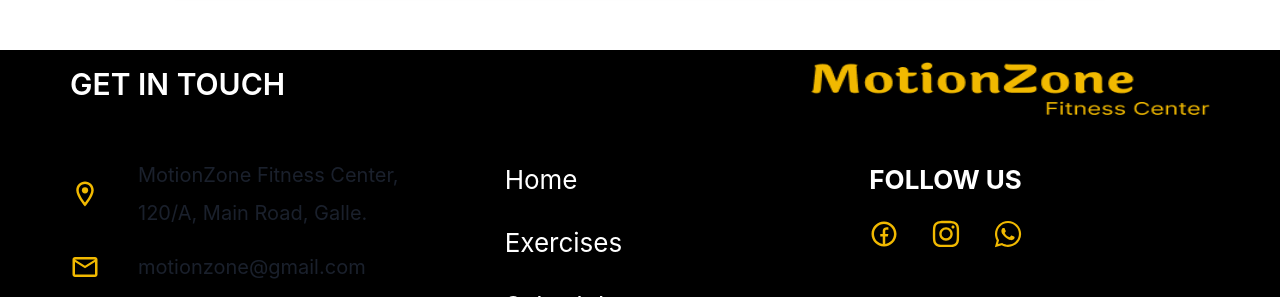
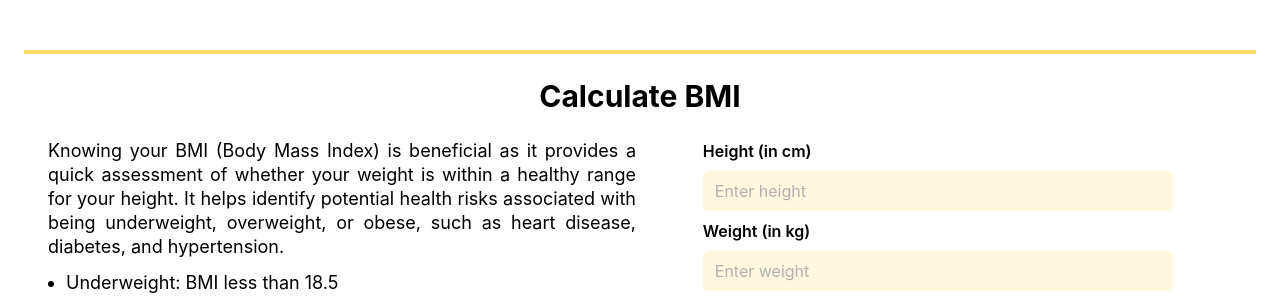
Before and after one commit to GymManagmentSystem/gym_client_web_app, a React (Vite) app: page /home in a window 1280 px wide. Shown: the part 2503-2800 px from the top of the page. Built offline with nearby package versions, Linux system fonts and the light colour scheme.

Commit message:
create BMI calculator

```diff
--- /dev/null
+++ b/src/components/Home/CalculateBMI.tsx
@@ -0,0 +1,194 @@
+import { Box, Button, Input, ListItem, Stack, Text, UnorderedList, VStack } from "@chakra-ui/react";
+import HorizontalBar from "../HorizontalBar";
+import { useState } from "react";
+
+const CalculateBMI = () => {
+  const [height, setHeight] = useState<string>("");
+  const [weight, setWeight] = useState<string>("");
+  const [BMI, setBMI] = useState<string | null>(null);
+  const [heightError, setHeightError] = useState<string | null>(null);
+  const [weightError, setWeightError] = useState<string | null>(null);
+  const [BMIColor,setBMIColor] = useState<string>('#000');
+  const [BMIText,setBMIText] = useState<string |null>(null)
+
+  const handleSubmit = () => {
+    setHeightError(null);
+    setWeightError(null);
+
+    if (!height) {
+      setHeightError("Height is required");
+    }
+    if (!weight) {
+      setWeightError("Weight is required");
+    }
+    if (height && weight) {
+      const heightInMeters = parseFloat(height) / 100;
+      const weightInKg = parseFloat(weight);
+      const BMIValue = (weightInKg / (heightInMeters * heightInMeters)).toFixed(2);
+      setBMI(BMIValue);
+      changeBMIColor(parseFloat(BMIValue))
+
+    } else {
+      setBMI(null);
+    }
+  };
+
+  const handleHeightChange = (e: React.ChangeEvent<HTMLInputElement>) => {
+    setHeight(e.target.value);
+    setBMI(null);
+    setHeightError(null);
+  };
+
+  const handleWeightChange = (e: React.ChangeEvent<HTMLInputElement>) => {
+    setWeight(e.target.value);
+    setBMI(null);
+    setWeightError(null);
+  };
+
+  const changeBMIColor =(bmi:number)=>{
+    if(bmi<18.5){
+      setBMIColor("#01D1FB")//blue
+      setBMIText('Underweight')
+
+    }else if(bmi>=18.5 && bmi<22.9){
+      setBMIColor("#1BD60B")//green
+      setBMIText('Normal')
+
+    }else if(bmi>=23 && bmi<24.9){
+      setBMIColor("#ECFF21")//yellow
+      setBMIText('Risk to Overweight')
+
+    }else if(bmi>=25 && bmi<29.9){
+      setBMIColor("#FF7512")//orange
+      setBMIText('Overweight')
+
+    }else if(bmi>=30){
+      setBMIColor("#D81313")//red
+      setBMIText('Obese')
+    }else{
+      setBMIColor("#000")//default
+    }
+  }
+
+  return (
+    <Box bg={"#fff"} m={2}>
+      <HorizontalBar />
+      <Text sx={titleText}>Calculate BMI</Text>
+      <Stack flexDirection={{ base: "column", md: "row" }} pl={10} pr={10}>
+        <Text sx={paragraphText} flex={1} lineHeight={6}>
+          Knowing your BMI (Body Mass Index) is beneficial as it provides a
+          quick assessment of whether your weight is within a healthy range for
+          your height. It helps identify potential health risks associated with
+          being underweight, overweight, or obese, such as heart disease,
+          diabetes, and hypertension.
+
+          <UnorderedList color="#000" fontSize={{ base: "12px", md: "16px", lg: "16px", xl: "18px" }}mt={2} lineHeight={8}>
+        <ListItem>Underweight: BMI less than 18.5</ListItem>
+        <ListItem>Normal Weight: BMI 18.5 - 22.9</ListItem>
+        <ListItem>Risk to Overweight: BMI 23 - 24.9</ListItem>
+        <ListItem>Overweight: BMI 25 - 29.9</ListItem>
+        <ListItem>Obese: BMI 30 or greater</ListItem>
+      </UnorderedList>
+        </Text>
+
+        <VStack flex={1} >
+          <Text sx={inputText}>Height (in cm) </Text>
+          <Input
+            variant="unstyled"
+            placeholder="Enter height"
+            type="number"
+            value={height}
+            onChange={handleHeightChange}
+            {...inputValues}
+          />
+
+          <Text sx={inputText}>Weight (in kg) </Text>
+          <Input
+            variant="unstyled"
+            placeholder="Enter weight"
+            type="number"
+            value={weight}
+            onChange={handleWeightChange}
+            {...inputValues}
+          />
+
+          <Button
+            colorScheme="#F1B900"
+            variant="outline"
+            {...submitButton}
+            onClick={handleSubmit}
+          >
+            Submit
+          </Button>
+
+          {heightError && <Text sx={errorText}>{heightError}</Text>}
+          {weightError && <Text sx={errorText}>{weightError}</Text>}
+
+          {BMI && (
+            <Stack
+              flexDirection={"row"}
+              alignItems={"center"}
+              justifyContent={"center"}
+            >
+              <Text sx={inputText}>BMI Value :</Text>
+              <Text sx={{...BMIValueText,color:BMIColor}}>{BMI}({BMIText})</Text>
+            </Stack>
+          )}
+        </VStack>
+      </Stack>
+    </Box>
+  );
+};
+
+const titleText = {
+  fontSize: { base: "18px", md: "22px", lg: "30px", xl: "30px" },
+  fontWeight: "bold",
+  color: "#000",
+  textAlign: "center",
+  mt: 5,
+  mb: 5,
+};
+
+const paragraphText = {
+  color: "#000",
+  fontSize: { base: "12px", md: "16px", lg: "16px", xl: "18px" },
+  textAlign: "justify",
+};
+
+const inputText = {
+  color: "#000",
+  fontWeight: "semibold",
+  width: { base: "100%", md: "80%" },
+};
+
+const inputValues = {
+  color: "#000",
+  _placeholder: { color: "#B1B0AD" },
+  bg: "#FFF8DF",
+  height: "40px",
+  width: { base: "100%", md: "80%" },
+  p: 3,
+};
+
+const submitButton = {
+  width: { base: "100%", md: "80%" },
+  height: "40px",
+  bg: "#fff",
+  color: "#F1B900",
+  fontWeight: "semibold",
+  fontSize: { base: "16px", md: "18px", lg: "22px" },
+  _hover: { color: "#fff", bg: "#F1B900" },
+  mt: 3,
+};
+
+const BMIValueText = {
+  fontSize: { base: "14px", md: "16px", lg: "18px" },
+  fontWeight: "semibold",
+};
+
+const errorText = {
+  color: "red",
+
+};
+
+export default CalculateBMI;
--- a/src/components/Home/ScheduleCard.tsx
+++ b/src/components/Home/ScheduleCard.tsx
@@ -52,6 +52,7 @@ const ScheduleCard = ({
   };
 
   // generate checkboxes using Array.from () function
+
   const generateCheckboxes = (sets: number, isDisabled: boolean) => {
     return Array.from({ length: sets }).map((_, checkboxIndex) => (
       <Checkbox
@@ -132,6 +133,7 @@ const mainBoxStyles = {
   m: { base: 2, md: 5, lg: 10 },
   pb: 3,
   display: { base: "block", lg: "flex" },
+
 };
 
 const calendarIconBox = {
--- a/src/components/login/LoginCard.tsx
+++ b/src/components/login/LoginCard.tsx
@@ -38,7 +38,7 @@ const LoginCard = () => {
                     <FaRegUser />
                   </Box>
                 </InputLeftElement>
-                <Input {...inputText} type="text" placeholder="User Name" />
+                <Input {...inputText} type="text" placeholder="User Name" variant={'unstyled'}/>
               </InputGroup>
 
               <InputGroup sx={inputBody}>
--- a/src/pages/Home.tsx
+++ b/src/pages/Home.tsx
@@ -1,9 +1,10 @@
 import { Grid, GridItem, Image, Text, Box } from "@chakra-ui/react";
 import HomeHeader from "../components/HomeHeader";
-import HomeImage from "../assets/home.png";
+import HomeImage from "../assets/Home.png";
 import Footer from "../components/Footer";
 import ProgressChart from "../components/Home/ProgressChart";
 import MySchedule from "../components/Home/MySchedule";
+import CalculateBMI from "../components/Home/CalculateBMI";
 
 const Home = () => {
   return (
@@ -37,7 +38,7 @@ const Home = () => {
           left="0"
           width="100%"
           padding="0"
-
+          bg="#fff"
         >
           <Box position="relative" width="100%" height="auto">
             <Image
@@ -46,34 +47,19 @@ const Home = () => {
               height={"auto"}
               objectFit={"cover"}
             />
-
-            <Box
-              position="absolute" // Overlaying text
-              zIndex="2"
-              left={'50%'}
-              top={'20%'}
-              transform="translate(-50%,-50%) "
-              mt={{base:10,md:20,lg:20}}
-
-            >
-              <Text sx={welcomeText}>
-                Welcome Back, Wilson!
-              </Text>
+            <Box sx={textBoxStyles}>
+              <Text sx={welcomeText}>Welcome Back, Wilson!</Text>
               <Text sx={readyText}>Ready for today's workout?</Text>
               <Text sx={keepText}>Keep moving forward!</Text>
             </Box>
           </Box>
-          <ProgressChart/>
-          <MySchedule/>
+
+          <ProgressChart />
+          <MySchedule />
+          <CalculateBMI />
         </GridItem>
 
-        <GridItem
-          pl="2"
-          area={"footer"}
-          left="0"
-          width="100%"
-          padding="0"
-        >
+        <GridItem pl="2" area={"footer"} left="0" width="100%" padding="0">
           <Footer />
         </GridItem>
       </Grid>
@@ -81,29 +67,35 @@ const Home = () => {
   );
 };
 
-const welcomeText={
-  fontSize:{base:'28px',md:'60px',lg:'70px',xl:'90px'},
-  fontWeight:'bold',
-  color:'#fff',
-  whiteSpace: 'nowrap', // Prevent text from breaking into two lines
-  textAlign: 'center',
+const welcomeText = {
+  fontSize: { base: "28px", md: "60px", lg: "70px", xl: "90px" },
+  fontWeight: "bold",
+  color: "#fff",
+  whiteSpace: "nowrap", // Prevent text from breaking into two lines
+  textAlign: "center",
   //mt:50
+};
 
-}
+const readyText = {
+  color: "#F1B900",
+  fontSize: { base: "20px", md: "40px", lg: "50px", xl: "70px" },
+  fontWeight: "bold",
+  textAlign: "center",
+};
 
-const readyText={
-  color:'#F1B900',
-  fontSize:{base:'20px',md:'40px',lg:'50px',xl:'70px'},
-  fontWeight:'bold',
-  textAlign:'center'
-}
+const keepText = {
+  color: "#fff",
+  fontSize: { base: "18px", md: "30px", lg: "40px", xl: "50px" },
+  fontWeight: "semibold",
+  textAlign: "center",
+};
 
-const keepText={
-  color:'#fff',
-  fontSize:{base:'18px',md:'30px',lg:'40px',xl:'50px'},
-  fontWeight:'semibold',
-  textAlign:'center',
-
-
-}
+const textBoxStyles = {
+  position: "absolute", // Overlaying text
+  zIndex: "2",
+  left: "50%",
+  top: "20%",
+  transform: "translate(-50%,-50%) ",
+  mt: { base: 10, md: 20, lg: 20 },
+};
 export default Home;
```
Also changed, not shown: src/assets/home.png.
